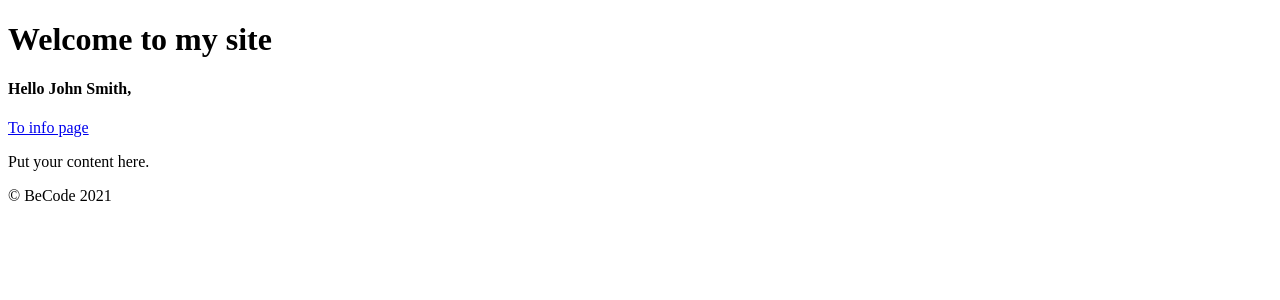
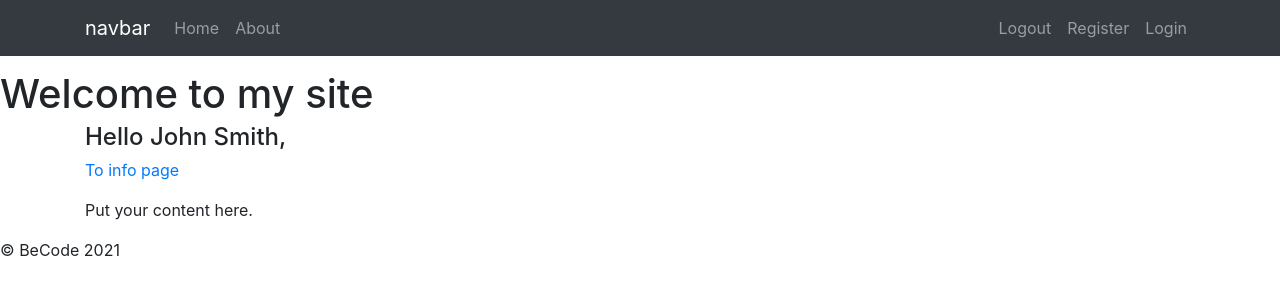
Before and after one commit to StefanAmur/scrum-project, a PHP site: page /index.php?page=UserLoader in a window 1280 px wide. Shown: the top 300 px of the page. Run offline with PHP 8.4, Linux system fonts and the light colour scheme; some libraries are stand-ins or nearby versions.

Commit message:
added bootstrap and javascript link and made user and userloader file in model folder

```diff
--- a/View/includes/footer.php
+++ b/View/includes/footer.php
@@ -1,5 +1,15 @@
+    <!-- my code -->
+    </div>
+    <!--  -->
     <footer>
-        &copy; BeCode <?php echo date('Y')?>
+        &copy; BeCode <?php echo date('Y') ?>
     </footer>
-</body>
-</html>
+
+    <!-- my code -->
+    <script src="https://code.jquery.com/jquery-3.2.1.slim.min.js" integrity="sha384-KJ3o2DKtIkvYIK3UENzmM7KCkRr/rE9/Qpg6aAZGJwFDMVNA/GpGFF93hXpG5KkN" crossorigin="anonymous"></script>
+    <script src="https://cdnjs.cloudflare.com/ajax/libs/popper.js/1.11.0/umd/popper.min.js" integrity="sha384-b/U6ypiBEHpOf/4+1nzFpr53nxSS+GLCkfwBdFNTxtclqqenISfwAzpKaMNFNmj4" crossorigin="anonymous"></script>
+    <script src="https://maxcdn.bootstrapcdn.com/bootstrap/4.0.0-beta/js/bootstrap.min.js" integrity="sha384-h0AbiXch4ZDo7tp9hKZ4TsHbi047NrKGLO3SEJAg45jXxnGIfYzk4Si90RDIqNm1" crossorigin="anonymous"></script>
+    <!--  -->
+    </body>
+
+    </html>
--- a/View/includes/header.php
+++ b/View/includes/header.php
@@ -1,13 +1,25 @@
 <!doctype html>
 <html lang="en">
+
 <head>
     <meta charset="UTF-8">
-    <meta name="viewport"
-          content="width=device-width, user-scalable=no, initial-scale=1.0, maximum-scale=1.0, minimum-scale=1.0">
+    <meta name="viewport" content="width=device-width, user-scalable=no, initial-scale=1.0, maximum-scale=1.0, minimum-scale=1.0">
     <meta http-equiv="X-UA-Compatible" content="ie=edge">
+
+    <!-- my code -->
+    <link rel="stylesheet" href="https://maxcdn.bootstrapcdn.com/bootstrap/4.0.0-beta/css/bootstrap.min.css" integrity="sha384-/Y6pD6FV/Vv2HJnA6t+vslU6fwYXjCFtcEpHbNJ0lyAFsXTsjBbfaDjzALeQsN6M" crossorigin="anonymous">
+    <link href="https://maxcdn.bootstrapcdn.com/font-awesome/4.7.0/css/font-awesome.min.css" rel="stylesheet" integrity="sha384-wvfXpqpZZVQGK6TAh5PVlGOfQNHSoD2xbE+QkPxCAFlNEevoEH3Sl0sibVcOQVnN" crossorigin="anonymous">
+    <!--  -->
+
+
     <title>Becode - Boiler plate MVC</title>
 </head>
+
 <body>
+    <?php require_once 'navbar.php'; ?>
     <header>
         <h1>Welcome to my site</h1>
     </header>
+
+    <!-- my code -->
+    <div class="container">
--- /dev/null
+++ b/View/includes/navbar.php
@@ -0,0 +1,31 @@
+<nav class="navbar navbar-expand-lg navbar-dark bg-dark mb-3">
+  <div class="container">
+      <a class="navbar-brand" href="">navbar</a>
+      <button class="navbar-toggler" type="button" data-toggle="collapse" data-target="#navbarsExampleDefault" aria-controls="navbarsExampleDefault" aria-expanded="false" aria-label="Toggle navigation">
+        <span class="navbar-toggler-icon"></span>
+      </button>
+
+      <div class="collapse navbar-collapse" id="navbarsExampleDefault">
+        <ul class="navbar-nav mr-auto">
+          <li class="nav-item">
+            <a class="nav-link" href="#">Home</a>
+          </li>
+          <li class="nav-item">
+            <a class="nav-link" href="#">About</a>
+          </li>
+        </ul>
+
+        <ul class="navbar-nav ml-auto">
+          <li class="nav-item">
+              <a class="nav-link" href="#">Logout</a>
+            </li>
+            <li class="nav-item">
+              <a class="nav-link" href="#">Register</a>
+            </li>
+            <li class="nav-item">
+              <a class="nav-link" href="#">Login</a>
+            </li>
+        </ul>
+      </div>
+    </div>
+  </nav>
```
Also changed, not shown: Model/UserLoader.php (added).
